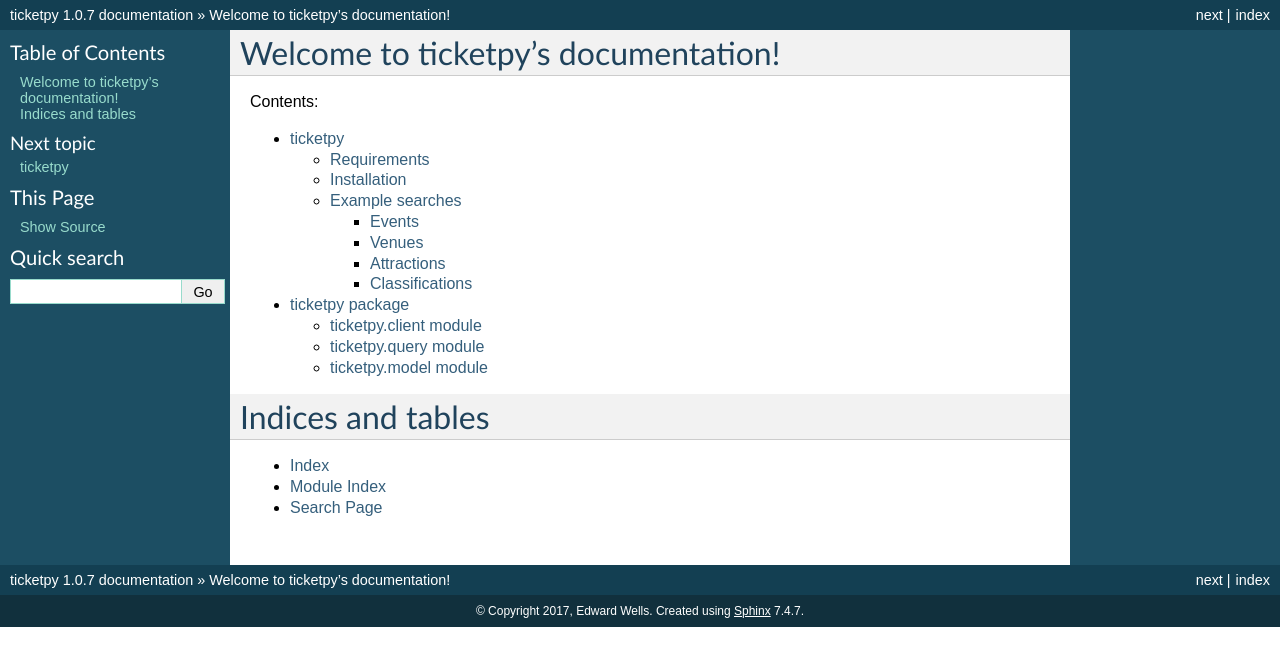
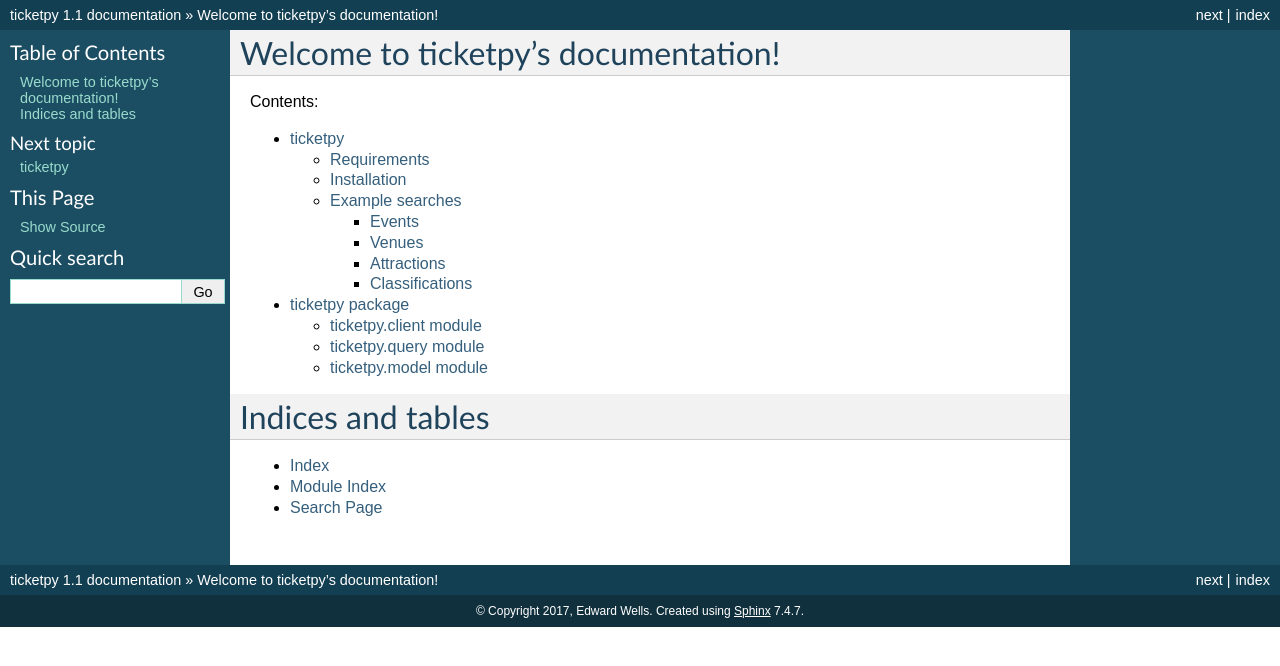
Before and after one commit to arcward/ticketpy, a Sphinx documentation site: the page built from docs/index.rst, in a window 1280 px wide. Shown: the top 666 px of the page. Built offline with Sphinx 7.4.7, drawn with Linux system fonts in a browser that asks for light colours.

Commit message:
Bumped version to 1.1

```diff
--- a/docs/conf.py
+++ b/docs/conf.py
@@ -59,9 +59,9 @@
 # built documents.
 #
 # The short X.Y version.
-version = '1.0.7'
+version = '1.1'
 # The full version, including alpha/beta/rc tags.
-release = '1.0.7'
+release = '1.1'
 
 # The language for content autogenerated by Sphinx. Refer to documentation
 # for a list of supported languages.
--- a/setup.py
+++ b/setup.py
@@ -1,5 +1,6 @@
 from setuptools import setup
 import os
+
 
 def read(fname):
     return open(os.path.join(os.path.dirname(__file__), fname)).read()
@@ -7,7 +8,7 @@
 
 setup(
     name='ticketpy',
-    version='1.0.7',
+    version='1.1',
     author='Edward Wells',
     author_email='git@edward.sh',
     description="Python wrapper/SDK for the Ticketmaster Discovery API",
```
Also changed, not shown: 12 other files.
